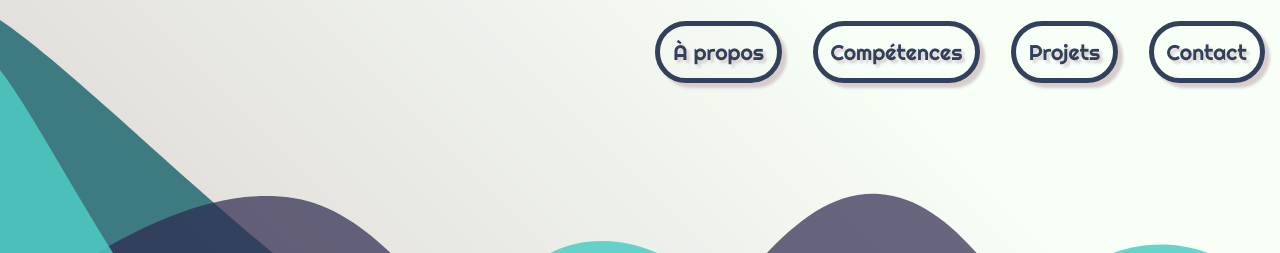
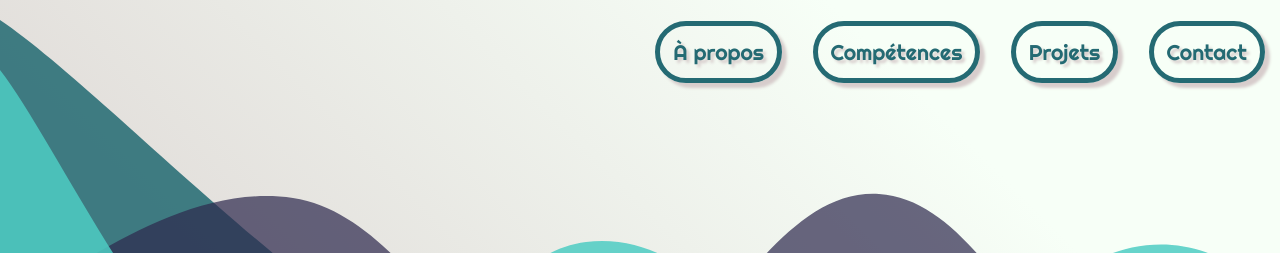
Before and after one commit to MudBadger/portFolio, a plain HTML site: page index.html in a window 1280 px wide. Shown: the top 253 px of the page. Drawn offline with Linux system fonts and the light colour scheme.

Commit message:
changement couleur texte et bordures menu

```diff
--- a/styleHeaderFooter.css
+++ b/styleHeaderFooter.css
@@ -26,30 +26,26 @@ header {
     flex-direction: row;
     justify-content: space-around;
     margin-left: 50%;
-    color: #32405C;
+    color: #246A73;
     text-shadow: 3px 3px 3px #D7CDCC;
     font-size: 16pt;
 }
 
 .menu a {
     text-decoration: none;
-    color: #32405C;
+    color: #246A73;
 }
 
 .menu a:hover {
-    color: #246A73;
-}
-
-.menu p:hover {
-    color: #246A73;
-    border: 5px solid #246A73;
+    color: #4ECDC4;
+    border-color: #4ECDC4;
 }
 
 .menu p {
     padding: 2%;
     border-style: solid;
     border-width: 5px;
-    border-color: #32405C;
+    border-color: #246A73;
     border-radius: 2em;
     box-shadow: 5px 5px 3px #D7CDCC;
 }
```
